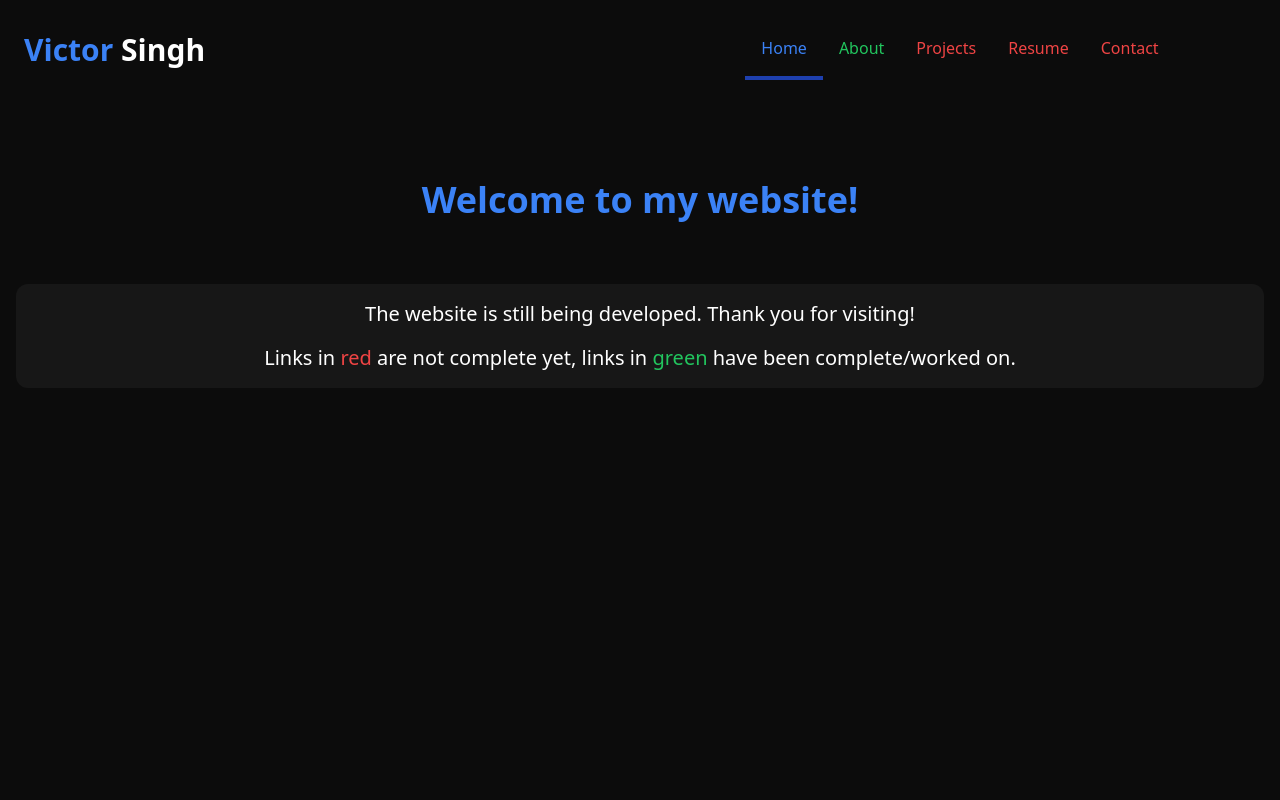
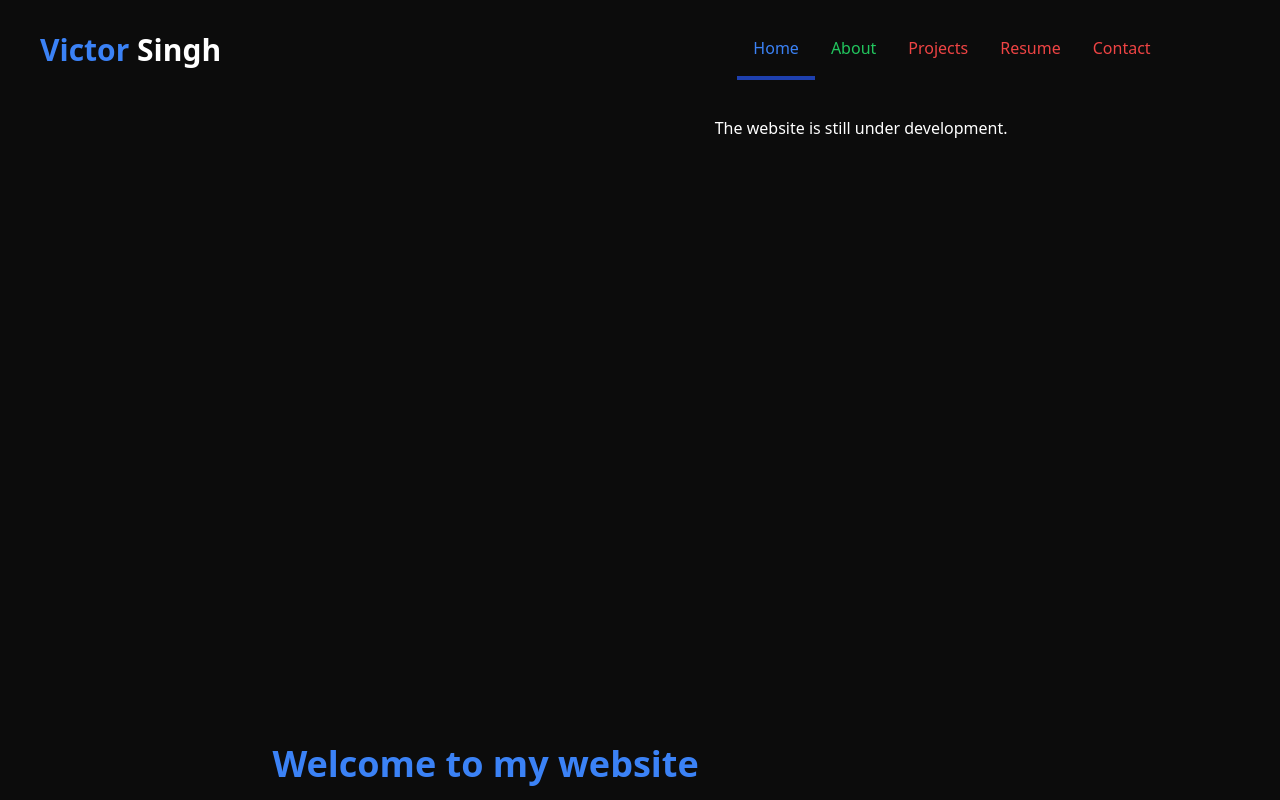
Before and after one commit to VictorRSingh/Vic-Bot, a Next.js app in the folder src/website/: page / in a window 1280 px wide. Built offline with nearby package versions, Linux system fonts and the light colour scheme.

Commit message:
Website Changes

```diff
--- a/src/website/components/Hero.js
+++ b/src/website/components/Hero.js
@@ -11,10 +11,10 @@ export default function Hero({
 
   return (
     <>
-      <div className={`grid grid-cols-1 px-4 m-4`}>
-        <h1 className={`text-4xl py-4 font-semibold ${headingColor}`}>{heading}</h1>
-        <p className={`text-xl py-4 ${messageColor}`}>{message}</p>
-      </div>
+    <div className={`flex justify-center flex-wrap h-full gap-4 ${backgroundColor}`}>
+      <h1 className={`flex items-end text-4xl font-semibold flex-grow ${headingColor}`}>{heading}</h1>
+      <p className={`${messageColor} flex items-start flex-grow`}>{message}</p>
+    </div>
     </>
   );
 }
--- /dev/null
+++ b/src/website/components/ProjectCard.js
@@ -0,0 +1,7 @@
+
+export default function ProjectCard(props) {
+
+    return (<>
+        Project Card
+    </>)
+}
--- a/src/website/pages/_app.js
+++ b/src/website/pages/_app.js
@@ -4,15 +4,12 @@ import "../styles/globals.css";
 function MyApp({ Component, pageProps }) {
   return (
     <>
-      <div class="flex flex-col h-screen">
-        <div class="py-4">
+      <div className="flex flex-col w-full h-screen">
+        <div className=" p-4">
           <MainNav />
         </div>
-        {/* <div class="flex flex-grow justify-center">
+        <div className="flex flex-grow p-4 justify-center">
           <Component {...pageProps} />
-        </div> */}
-        <div className="grid grid-flow-row-dense">
-        <Component {...pageProps} />
         </div>
       </div>
     </>
@@ -20,3 +17,5 @@ function MyApp({ Component, pageProps }) {
 }
 
 export default MyApp;
+
+//                   <Component {...pageProps} />
--- a/src/website/pages/about.js
+++ b/src/website/pages/about.js
@@ -1,32 +1,80 @@
 import { useRouter } from "next/router";
+import Hero from "../components/Hero";
+import Image from "next/image";
 
 export default function About(props) {
   const router = useRouter();
 
+  const profSkills = [
+    "JavaScript",
+    "React.js/Next.js",
+    "Node.js",
+    "C++",
+    "Python",
+    "TailwindCSS",
+    "Bootstrap 5",
+    "Data Structures",
+    "Algorithms",
+    "RestAPI",
+    "PL/SQL",
+    "UNIX",
+    "Java",
+    "Database Administration",
+  ];
+
+  const profSpans = profSkills.map((skill) => {
+    return (
+      <>
+        <span key="{skill}">{`| ${skill} `}</span>
+      </>
+    );
+  });
+
+  const softSkills = [
+    "Leadership",
+    "Collaboration",
+    "Time Management",
+    "Problem Solving",
+    "Organization",
+    "Adaptability",
+    "Interpersonal Communication",
+  ];
+
+  const softSpans = softSkills.map((skill) => {
+    return (
+      <>
+        <span key="{skill}">{`| ${skill} `}</span>
+      </>
+    );
+  });
+
   return (
     <>
-      <div className="grid grid-cols-2 grid-flow-row-dense gap-5 p-4 mt-[3rem]">
-        <h1 className="flex flex-wrap col-span-2 text-blue-500 text-3xl font-semibold">
-          About Me
-        </h1>
-        <p className="col-span-1 flex flex-wrap bg-neutral-800 text-white rounded-xl justify-center text-center shadow-white shadow-inner p-2 items-center">
-          Currently enrolled at Seneca College for Computer Programming &
-          Analysis
-        </p>
-        <p className="col-span-1 flex flex-wrap bg-neutral-800 text-white rounded-xl justify-center text-center shadow-white shadow-inner p-2 items-center">
-          Retail experience at a management level
-        </p>
-      </div>
+      <div className="grid grid-cols-1 w-full p-4 gap-3">
+        <div className="flex justify-center col-span-1">
+          <div className="border-2 border-neutral-700 rounded-full me h-52 w-52"></div>
+        </div>
 
-      <div className="grid grid-cols-2 grid-flow-row-dense gap-5 p-4">
-        <h1 className="flex flex-wrap col-span-2 text-blue-500 text-3xl font-semibold justify-end text-center">
-          My Hobbies
-        </h1>
-        <p className="col-span-2 flex flex-wrap bg-neutral-800 text-white rounded-xl text-center shadow-white shadow-inner p-2 items-center">
-          I enjoy playing video games and going to the movies. I also enjoy
-          learning new programming languages. Recently I got more involved into
-          JavaScript creating a Discord bot the use of DiscordJS.
-        </p>
+          <span className="col-span-1 text-blue-500 font-semi-bold text-xl text-center flex justify-center items-center">
+            About Me
+          </span>
+          <div className="text-white text-center text-lg rounded-xl border-2 border-neutral-700 bg-neutral-900 p-4 col-span-1">
+            I am currently in my 4th semester of <a className="text-blue-500 underline" href="https://www.senecacollege.ca/programs/fulltime/CPA.html">Computer Programming & Analysis</a> @ <a className="text-blue-500 underline" href= "https://www.senecacollege.ca/home.html" >Seneca College</a>. In my spare time I enjoy practicing code with various little projects suchs as making websites or working on my Discord bot.
+          </div>
+
+        <span className="col-span-1 text-blue-500 font-semi-bold text-xl text-center flex justify-center items-center">
+          Professional Skills
+        </span>
+        <div className="text-white text-center text-lg rounded-xl border-2 border-neutral-700 bg-neutral-900 p-4 col-span-1">
+          {profSpans} |
+        </div>
+
+        <span className="col-span-1 text-blue-500 font-semi-bold text-xl text-center flex justify-center items-center">
+          Soft Skills
+        </span>
+        <div className="text-white text-center text-lg rounded-xl border-2 border-neutral-700 bg-neutral-900 p-4 col-span-1">
+          {softSpans} |
+        </div>
       </div>
     </>
   );
--- a/src/website/pages/index.js
+++ b/src/website/pages/index.js
@@ -1,18 +1,10 @@
+import Hero from "../components/Hero";
+
 export default function Home() {
   return (
     <>
-      <div className="grid grid-rows-2 mb-8 sm:mb-24 px-4 gap-y-4 sm:gap-y-16">
-        <h1 className="text-4xl text-blue-500 font-semibold flex items-end sm:justify-center">
-          Welcome to my website!
-        </h1>
-        <div className="text-white text-center text-xl rounded-xl bg-neutral-900 p-4 gap-4 flex items-center mb-4 flex-wrap justify-center">
-        <p>
-          The website is still being developed. Thank you for visiting!
-        </p>
-        <p>
-      Links in <span className="text-red-500">red</span> are not complete yet, links in <span className="text-green-500">green</span> have been complete/worked on.
-        </p>
-        </div>
+      <div className="">
+        <Hero heading={"Welcome to my website"} message={"The website is still under development."} />
       </div>
     </>
   );
--- a/src/website/pages/projects.js
+++ b/src/website/pages/projects.js
@@ -1,5 +1,9 @@
+import ProjectCard from "../components/ProjectCard";
+
 export default function Projects(props) {
     return (<>
-        Projects
+        <div className="flex">
+            Test
+        </div>
     </>);
 }
--- a/src/website/styles/globals.css
+++ b/src/website/styles/globals.css
@@ -10,3 +10,8 @@ html {
 body {
   background-color: rgb(12, 12, 12);
 }
+
+.me {
+  background-image: url('../public/images/me.png');
+  background-size: cover;
+}
```
Also changed, not shown: 1 other file (tests, documents, lock files or other folders).
